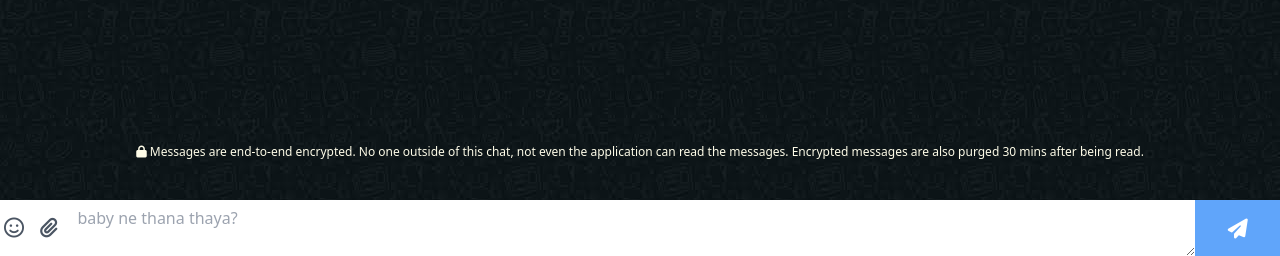
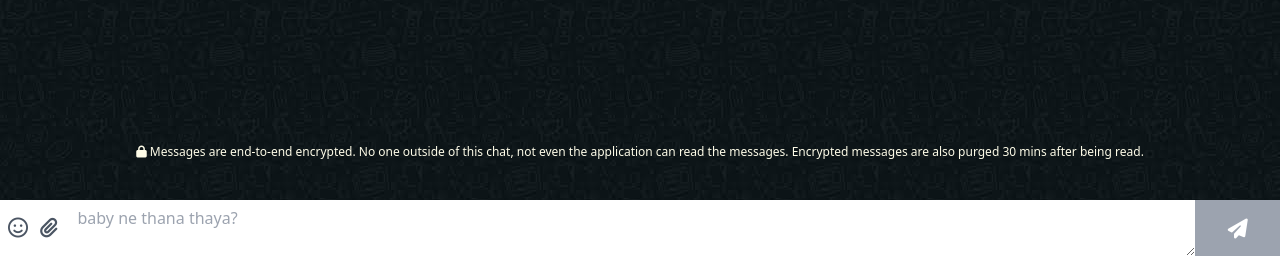
Before and after one commit to pleomax00/bakchody, a Flask app: page /1/ in a window 1280 px wide. Shown: the part 544-800 px from the top of the page. Run offline with Flask 3, Linux system fonts and the light colour scheme; the visitor is signed in with stand-in values (Sample User, id 1); data that the repository does not hold is empty; some libraries are stand-ins or nearby versions.

Commit message:
Polishing

```diff
--- a/templates/index.html
+++ b/templates/index.html
@@ -7,14 +7,14 @@
 
 {% block maincontent %}
 <div class="bubble flex h-full items-center flex-col justify-end">
-    <div class="w-2/3 lg:w-1/4 p-8 shadow bg-white my-10 border-gray-100 border-3 rounded-lg">
+    <div class="w-2/3 lg:w-1/4 p-8 shadow bg-white my-10 border-gray-100 border-3">
         <form method="POST" class="flex flex-col content-center m-0 items-center gap-2">
             <input type="text" name="nick" required autocomplete="off" placeholder="Nickname"
                 class="focus:outline-none text-center" value="{{nick}}" />
             <input type="text" name="room" required autocomplete="off" placeholder="Shared Key"
                 class="focus:outline-none text-center" value="{{roomid}}" />
             <input type="submit"
-                class="bg-blue-400 w-24 border border-blue-500 rounded-sm cursor-pointer text-white text-center"
+                class="w-28 py-1 border bg-blue-500 border-blue-600 hover:bg-blue-600 rounded-sm cursor-pointer text-white text-center"
                 value="Connect!" />
         </form>
     </div>
--- a/templates/room.html
+++ b/templates/room.html
@@ -45,15 +45,16 @@
     </div>
 
     <form class="chatinput inputarea bg-white flex flex-row m-0" action="/relay/{{room_id}}/" method="POST">
-        <div class="flex flex-row items-center text-gray-600 gap-2">
-            <a href="javascript:;" class="px-1 text-xl"><i class="fa-sharp fa-regular fa-face-smile"></i></a>
+        <div class="flex flex-row items-center text-gray-600 gap-1">
+            <a href="javascript:;" class="px-1 pl-2 text-xl"><i class="fa-sharp fa-regular fa-face-smile"></i></a>
             <a href="javascript:;" class="px-1 text-xl"><i class="fa fa-paperclip"></i></a>
         </div>
 
         <textarea name="msg" required autocomplete="off" placeholder="baby ne thana thaya?"
             class="chatwriter focus:outline-none text-left w-full h-12 mt-2 px-4"
             style="line-height: 20px">{{roomid}}</textarea>
-        <button type="submit" class="btn btn-success cursor-pointer bg-blue-400 w-24 text-white text-center">
+        <button type="submit"
+            class="btn btn-success cursor-pointer bg-gray-400 hover:bg-gray-500 w-24 text-white text-center border-t border-t-gray-400 hover:border-t-gray-500">
             <i class="fa fa-paper-plane fa-lg "></i>
         </button>
 
```
